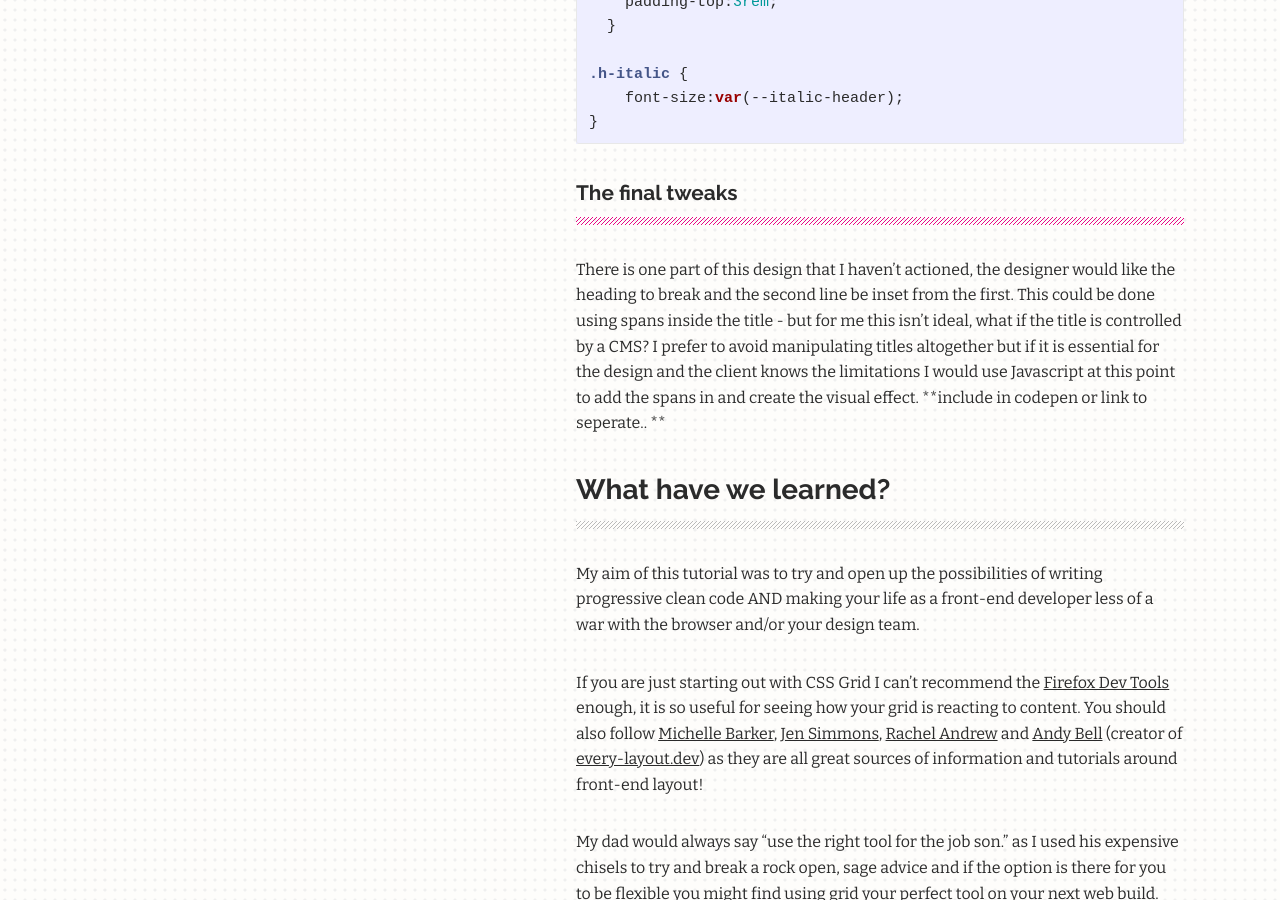
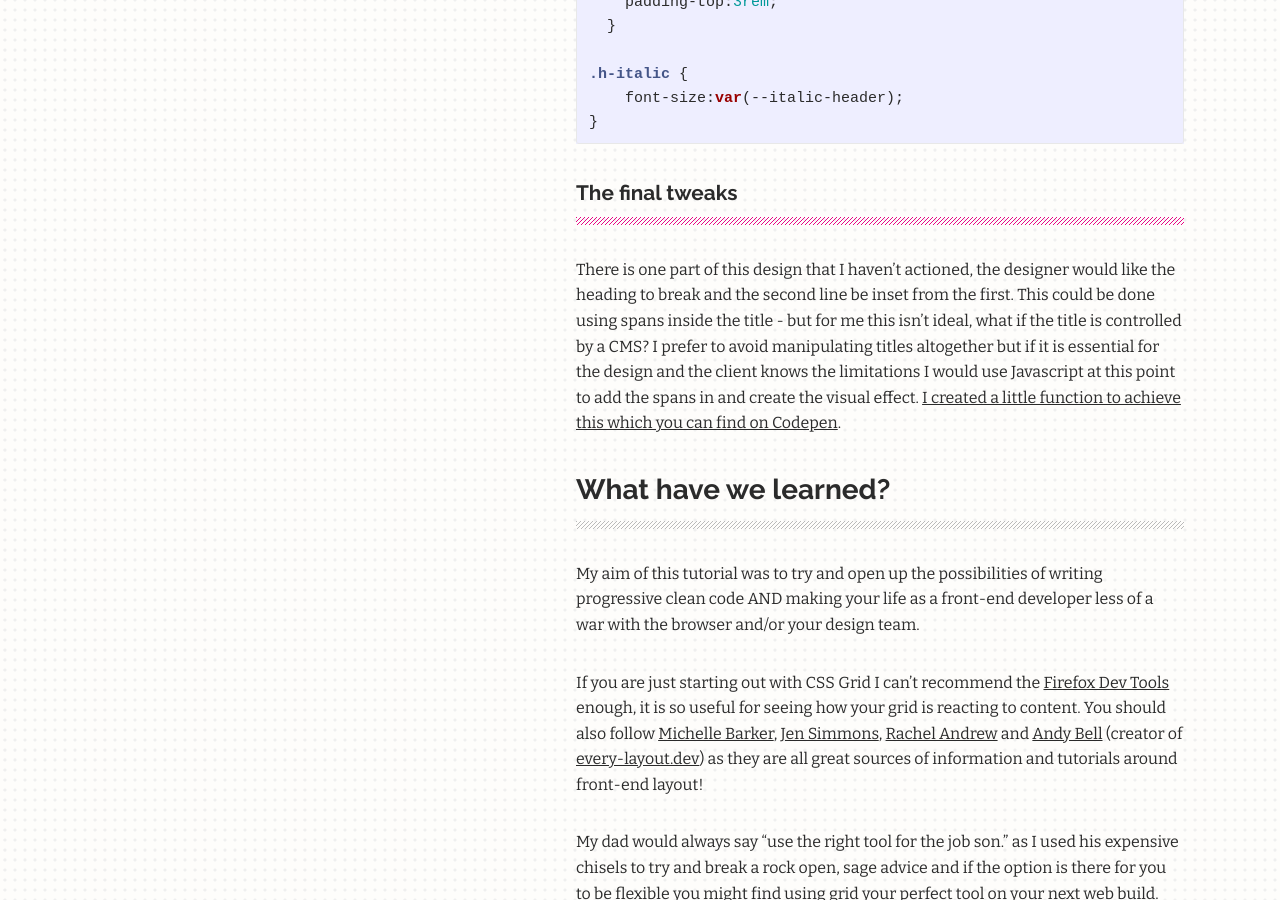
Before and after one commit to maxray/maxray.github.io, a Jekyll site: the page built from blog.html, in a window 1280 px wide and 900 px high, scrolled down 9245 px. Built offline with Jekyll 4.4.1, drawn with Linux system fonts in a browser that asks for light colours.

Commit message:
Updated Creating More Complex Layouts Using Css Grid

```diff
--- a/_posts/2019-11-21-creating-more-complex-layouts-using-css-grid.markdown
+++ b/_posts/2019-11-21-creating-more-complex-layouts-using-css-grid.markdown
@@ -190,7 +190,7 @@ On the left hand side we need to increase the text size of the heading and posit
 
 #### The final tweaks
 
-There is one part of this design that I haven’t actioned, the designer would like the heading to break and the second line be inset from the first. This could be done using spans inside the title - but for me this isn’t ideal, what if the title is controlled by a CMS? I prefer to avoid manipulating titles altogether but if it is essential for the design and the client knows the limitations I would use Javascript at this point to add the spans in and create the visual effect. **include in codepen or link to seperate..  **
+There is one part of this design that I haven’t actioned, the designer would like the heading to break and the second line be inset from the first. This could be done using spans inside the title - but for me this isn’t ideal, what if the title is controlled by a CMS? I prefer to avoid manipulating titles altogether but if it is essential for the design and the client knows the limitations I would use Javascript at this point to add the spans in and create the visual effect. [I created a little function to achieve this which you can find on Codepen](https://codepen.io/maxray/pen/eqvpOO).
 
 ### What have we learned?
 
```
